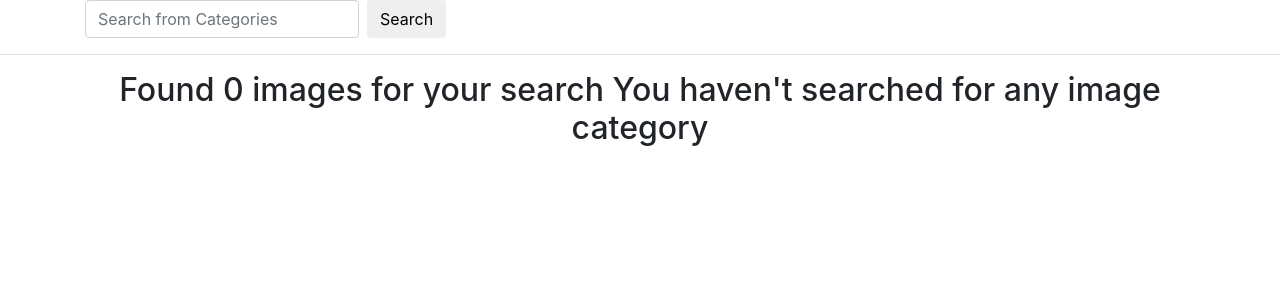
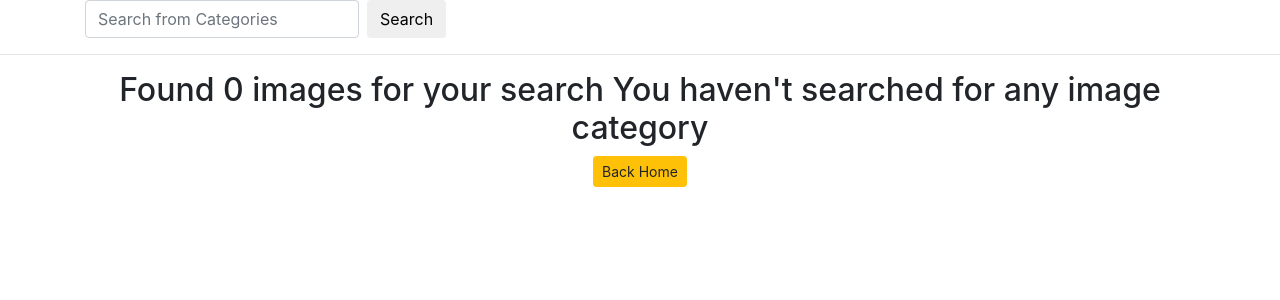
Before and after one commit to Mariga123/Gallery, a Django app: page /search/ in a window 1280 px wide. Shown: the part 56-356 px from the top of the page. Run offline with Django 3.2, Linux system fonts and the light colour scheme; some libraries are stand-ins or nearby versions.

Commit message:
add back to home functionality

```diff
--- a/photos/templates/photos/search.html
+++ b/photos/templates/photos/search.html
@@ -6,6 +6,9 @@
     <h2 class="text-center" id="found">Found {{ images|length }} images in '{{message}}' category</h2>
     {% else %}
     <h2 class="text-center" id="foundnon"> Found 0 images for your search {{message}}</h2>
+    <a class="d-block mx-auto" href="/">
+        <button class="btn btn-sm btn-warning d-block mx-auto">Back Home</button>
+    </a>
     {% endif %}
     {% if images %}
     <div class="card-columns">
```
